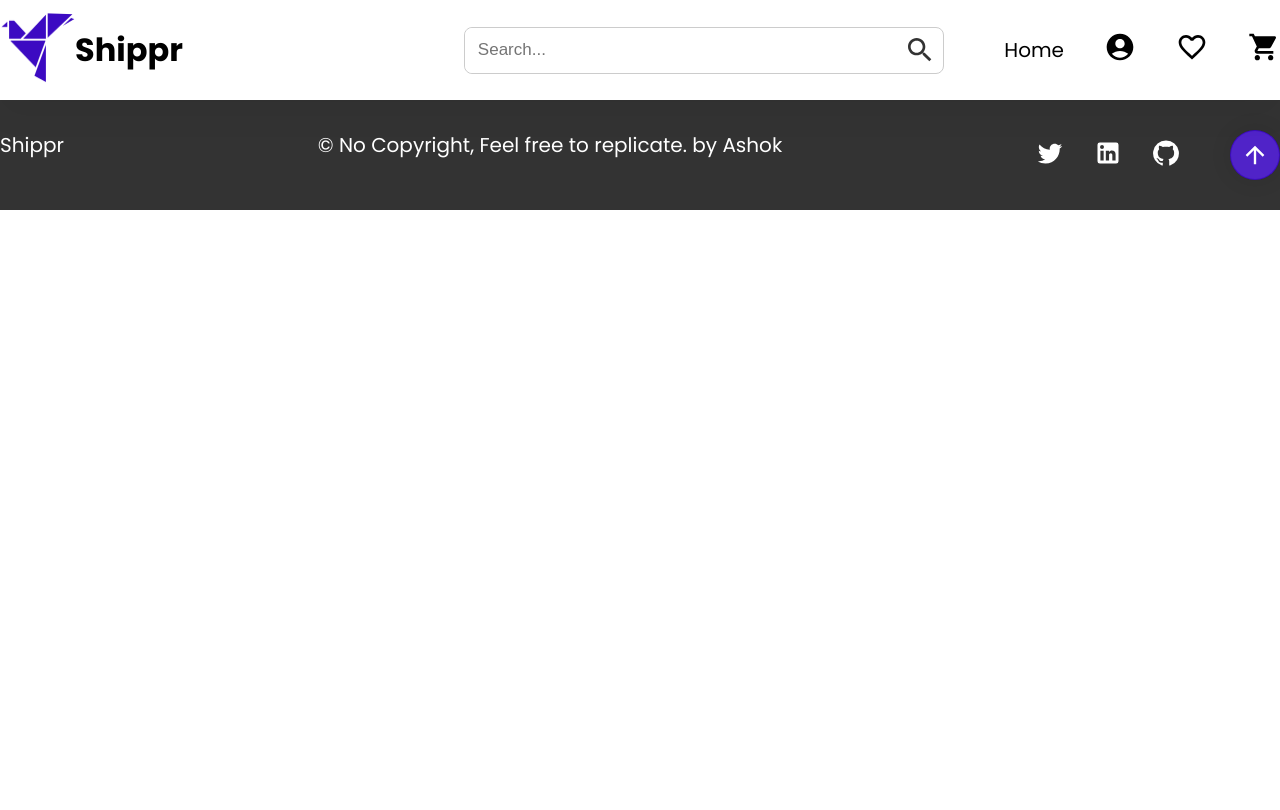
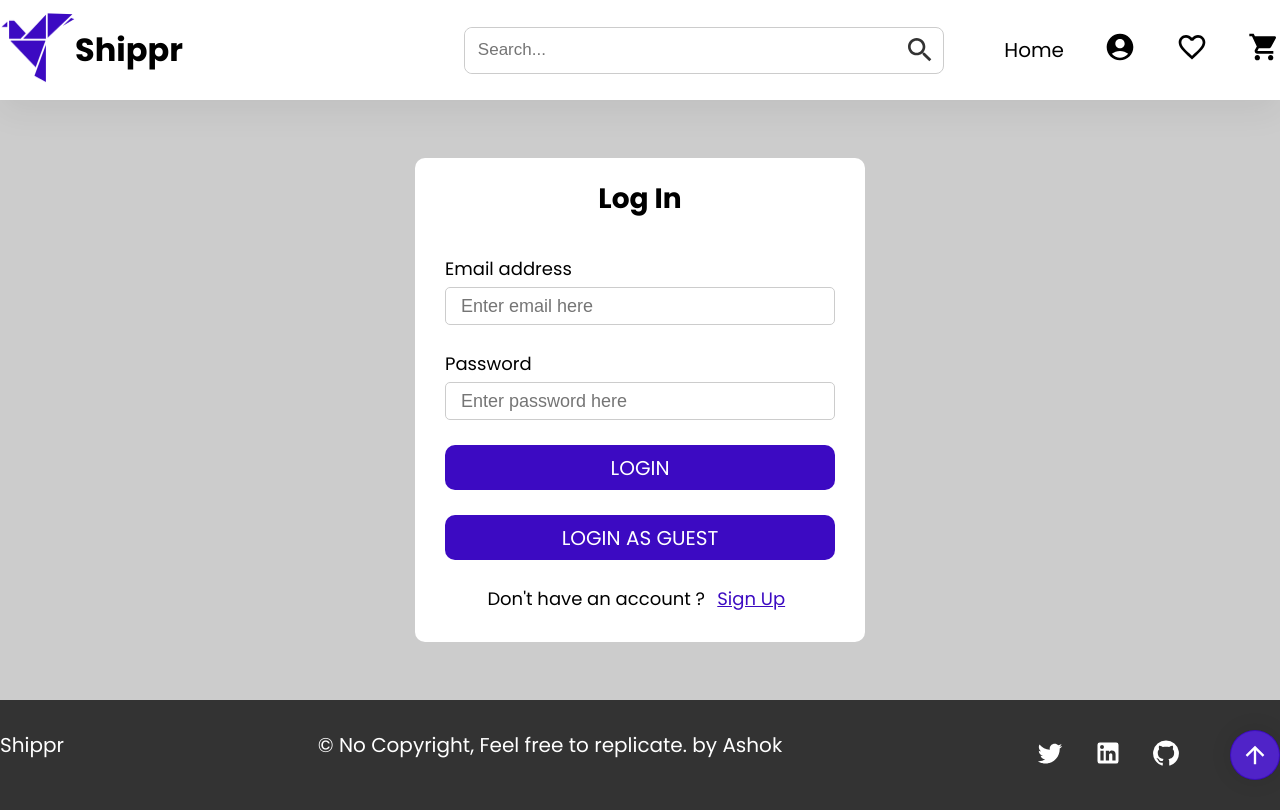
Before and after one commit to ashokpatel574/Shippr, a React (Create React App) app: page /login in a window 1280 px wide. Built offline with nearby package versions, Linux system fonts and the light colour scheme; what miragejs would draw is missing.

Commit message:
login page initial commit

```diff
--- a/src/App.js
+++ b/src/App.js
@@ -10,7 +10,7 @@ import { Routes, Route } from "react-router-dom";
 
 import ProductListingPage from "./frontend/pages/ProductListingPage";
 import SingleProductPage from "./frontend/pages/SingleProductPage";
-import CartPage from "./frontend/pages/CartPage";
+import LoginPage from "./frontend/pages/LoginPage";
 
 const App = () => {
   return (
@@ -20,7 +20,7 @@ const App = () => {
         <Route path="/" element={<Home />} />
         <Route path="/products" element={<ProductListingPage />} />
         <Route path="/products/:productId" element={<SingleProductPage />} />
-        <Route path="/cart" element={<CartPage />} />
+        <Route path="/login" element={<LoginPage />} />
       </Routes>
       <Footer />
     </main>
--- /dev/null
+++ b/src/frontend/pages/LoginPage.js
@@ -0,0 +1,40 @@
+import React from "react";
+
+const LoginPage = () => {
+  return (
+    <article className="loginpage_container flex-center">
+      <section className="login_container flex-center">
+        <h3>Log In</h3>
+        <div className="login_email-container">
+          <label htmlFor="email">Email address</label>
+          <input
+            type="email"
+            id="email"
+            className="loginEmail"
+            name="email"
+            placeholder="Enter email here"
+            required
+          />
+        </div>
+        <div className="login_password-container">
+          <label htmlFor="password">Password</label>
+          <input
+            type="password"
+            id="password"
+            className="loginPassword"
+            placeholder="Enter password here"
+            name="password"
+            required
+          />
+        </div>
+        <button className="btn loginUserBtn">Login</button>
+        <button className="btn loginGuestBtn">Login as Guest</button>
+        <p className="loginPage-switchtext">
+          Don't have an account ? <span>Sign Up</span>
+        </p>
+      </section>
+    </article>
+  );
+};
+
+export default LoginPage;
--- a/src/frontend/style/mainStyle.css
+++ b/src/frontend/style/mainStyle.css
@@ -540,3 +540,72 @@
   color: var(--secondary-color-one);
   font-size: 2.2rem;
 }
+
+/* Login page style */
+
+.loginpage_container {
+  background-color: #ccc;
+  width: 100%;
+  min-height: 60rem;
+}
+
+.login_container {
+  max-width: 45rem;
+  width: 100%;
+  margin: 0 auto;
+  flex-direction: column;
+  background-color: #fff;
+  padding: 2rem 3rem;
+  gap: 2.5rem;
+  border-radius: 1rem;
+}
+
+.login_container h3 {
+  font-size: 2.8rem;
+  padding-bottom: 1rem;
+}
+
+.login_email-container,
+.login_password-container {
+  display: flex;
+  flex-direction: column;
+  width: 100%;
+}
+
+.login_email-container label,
+.login_password-container label {
+  display: inline-block;
+  font-size: 1.8rem;
+  padding-bottom: 0.5rem;
+}
+
+.login_email-container input,
+.login_password-container input {
+  display: inline-block;
+  width: 100%;
+  padding: 0.75rem 1.5rem;
+  font-size: 1.8rem;
+  border: none;
+  border: 1px solid #ccc;
+  border-radius: 5px;
+}
+
+.loginUserBtn,
+.loginGuestBtn {
+  width: 100%;
+  padding: 0.75rem 1.5rem;
+  font-size: 2rem;
+}
+
+.loginPage-switchtext {
+  font-size: 1.8rem;
+  padding-bottom: 1rem;
+}
+
+.loginPage-switchtext span {
+  display: inline-block;
+  color: var(--primary-color-one);
+  text-decoration: underline;
+  cursor: pointer;
+  padding: 0 0.75rem;
+}
```
